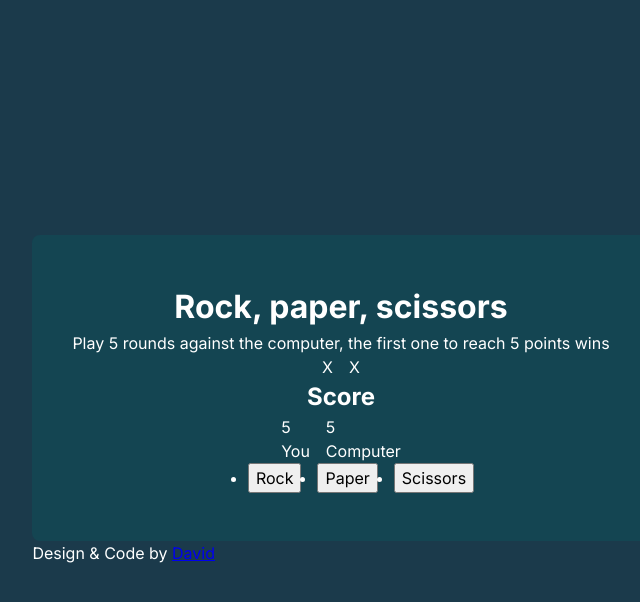
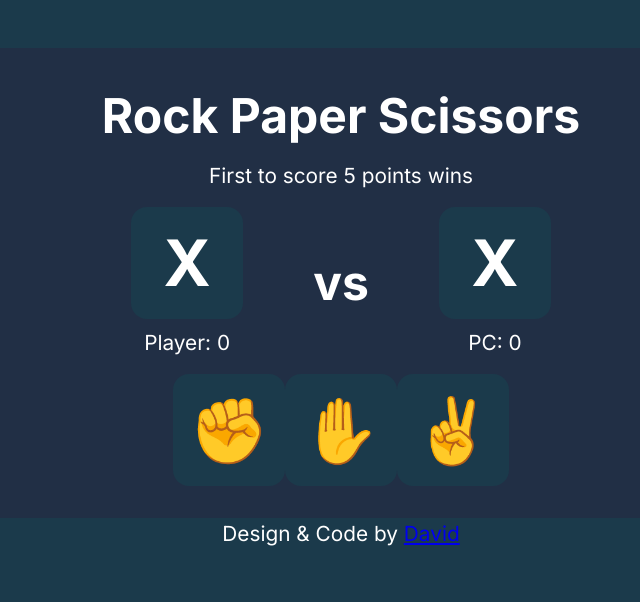
Before and after one commit to David35D/opf-rock-paper-scissors, a plain HTML site: page index.html in a window 1280 px wide. Shown: the whole page, without its empty margins (299-939 px from the left). Drawn offline with Linux system fonts and the light colour scheme.

Commit message:
colors, spacing and card layout css, desktop

```diff
--- a/index.html
+++ b/index.html
@@ -10,37 +10,38 @@
 </head>
 <body>
     <main>
-        <h1>Rock, paper, scissors</h1>
-        <p>Play 5 rounds against the computer, the first one to reach 5 points wins</p>
-        <div class="round-container">
+        <article class="game-card">
+            <div class="card__header">
+                <h1 class="card__title">Rock Paper Scissors</h1>
+                <p class="round-winner">First to score 5 points wins</p>
+            </div>
+            <div class="scoreboard">
+                <div class="score-container">
                     <div class="selection-container">
-                <p id="player-selection">X</p>
+                        <p class="selection" id="player-selection">X</p>
                     </div>
+                    <p>Player: <span id="player-score">0</span></p>
+                </div>
+                <p class="versus">vs</p>
+                <div class="score-container">
                     <div class="selection-container">
-                <p id="computer-selection">X</p>
+                        <p class="selection" id="pc-selection">X</p>
                     </div>
-        </div>
-        <h2>Score</h2>
-        <div class="scores">
-            <div class="score-container">
-                <p class="score" id="player-score">5</p>
-                <p>You</p>
-            </div>
-            <div class="score-container">
-                <p class="score" id="computer-score">5</p>
-                <p>Computer</p>
+                    <p>PC: <span id="pc-score">0</span></p>
                 </div>
             </div>
             <ul class="buttons">
-            <li class="button__wrapper">
-                <button class="button" id="rock">Rock</button>
-            <li class="button__wrapper">
-                <button class="button" id="paper">Paper</button>
+                <li class="button__container">
+                    <button class="button" id="rock">✊</button>
                 </li>
-            <li class="button__wrapper">
-                <button class="button" id="scissors">Scissors</button></li>
+                <li class="button__container">
+                    <button class="button" id="paper">✋</button>
+                </li>
+                <li class="button__container">
+                    <button class="button" id="scissors">✌</button>
                 </li>
             </ul>
+        </article>
     </main>
     <footer>
         <p class="attribution">Design & Code by <a href="https://github.com/David35D">David</a></p>
--- a/style.css
+++ b/style.css
@@ -1,5 +1,9 @@
 :root {
-    --clr-neutral-900: #1B3A4B;
+    --clr-primary-700: hsl(217, 35%, 20%);
+    --clr-primary-400: hsl(201, 47%, 20%);
+    --clr-primary-300: hsl(181, 100%, 20%);
+    --clr-neutral-400: hsla(266, 33%, 20%, 0.9);
+    --clr-neutral-100: hsl(0, 0%, 100%);
 
     --ff: 'Inter', sans-serif;
 
@@ -46,27 +50,81 @@
 
   /* App styling */
   body {
-    background-color: var(--clr-neutral-900);
+    background-color: var(--clr-primary-400);
+    color: var(--clr-neutral-100);
     font-family: var(--ff);
-    color: white;
-
-    display: grid;
-    place-content: center;
+    font-weight: var(--fw-regular);
+    font-size: 1.3rem;
+    padding: 3rem;
   }
 
-  main {
-    background-color: #144552;
+  .game-card {
+    background-color: var(--clr-primary-700);
     display: flex;
     flex-direction: column;
-    justify-content: space-around;
     align-items: center;
-    padding: 3rem 2.5rem;
-    border-radius: 0.5rem;
+    justify-content: center;
+    text-align: center;
+    gap: 1rem;
+    padding: 2rem;
+    border-radius: 1rem;
   }
 
-  .round-container,
-  .scores,
+  .card__title {
+    margin-bottom: 0.5rem;
+    font-size: 3rem;
+  }
+
+  .round-winner {
+    margin-top: 0.5rem;
+  }
+
+  .scoreboard {
+    display: flex;
+    justify-content: space-evenly;
+    align-items: center;
+    width: 50%;
+  }
+
+  .score-container {
+    text-align: center;
+  }
+
+  .selection-container {
+    background-color: var(--clr-primary-400);
+    text-align: center;
+    font-weight: var(--fw-bold);
+    padding: 0.5rem 2rem;
+    border-radius: 1rem;
+    margin-bottom: 0.5rem;
+  }
+
+  .selection {
+    font-size: 4rem;
+  }
+
+  .versus {
+    font-weight: var(--fw-bold);
+    font-size: 3rem;
+  }
+
   .buttons {
+    list-style: none;
+    padding-left: 0;
     display: flex;
-    gap: 1rem;
+    justify-content: space-around;
+    width: 30%;
   }
+
+  .button {
+    cursor: pointer;
+    background-color: var(--clr-primary-400);
+    border: none;
+    border-radius: 1rem;
+    padding: 0.5rem 1rem;
+    font-size: 4rem;
+  }
+
+  .attribution {
+    text-align: center;
+  }
```
Lines whose indentation alone changed are shown as unchanged.
